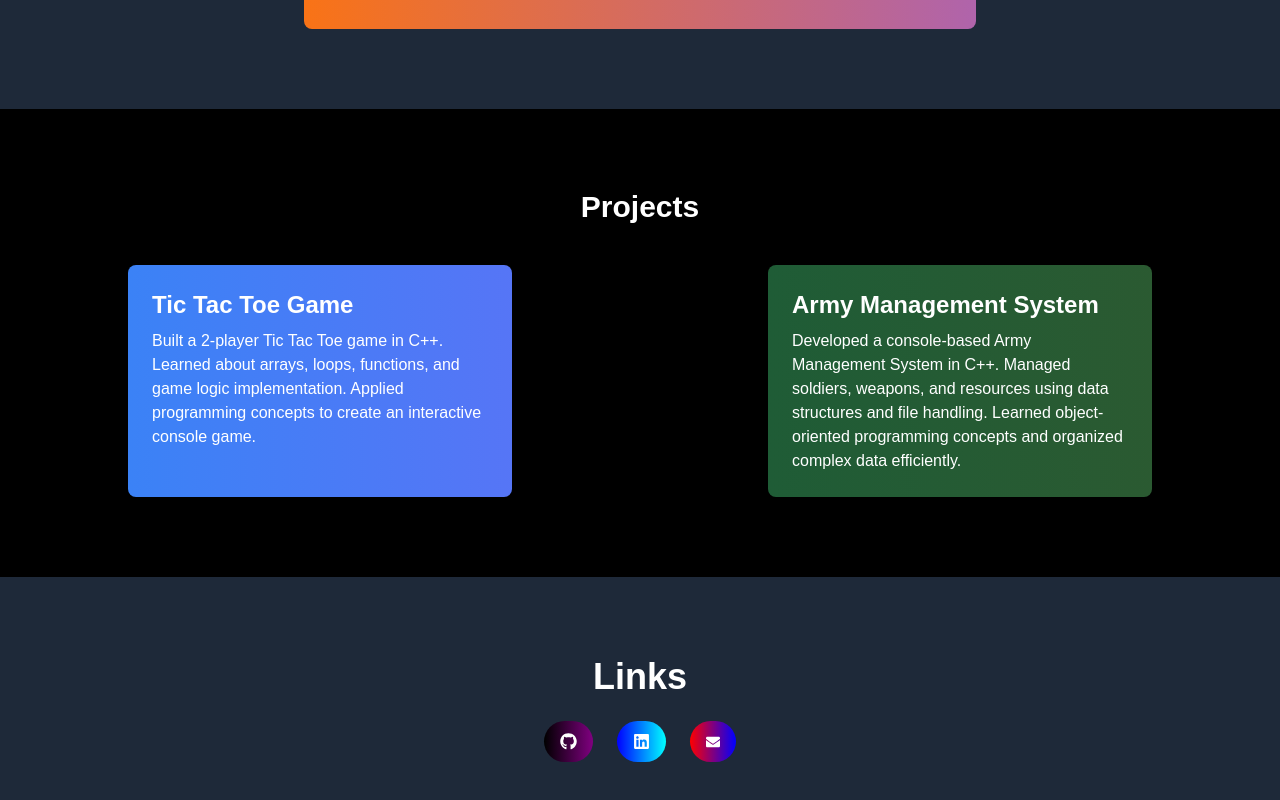
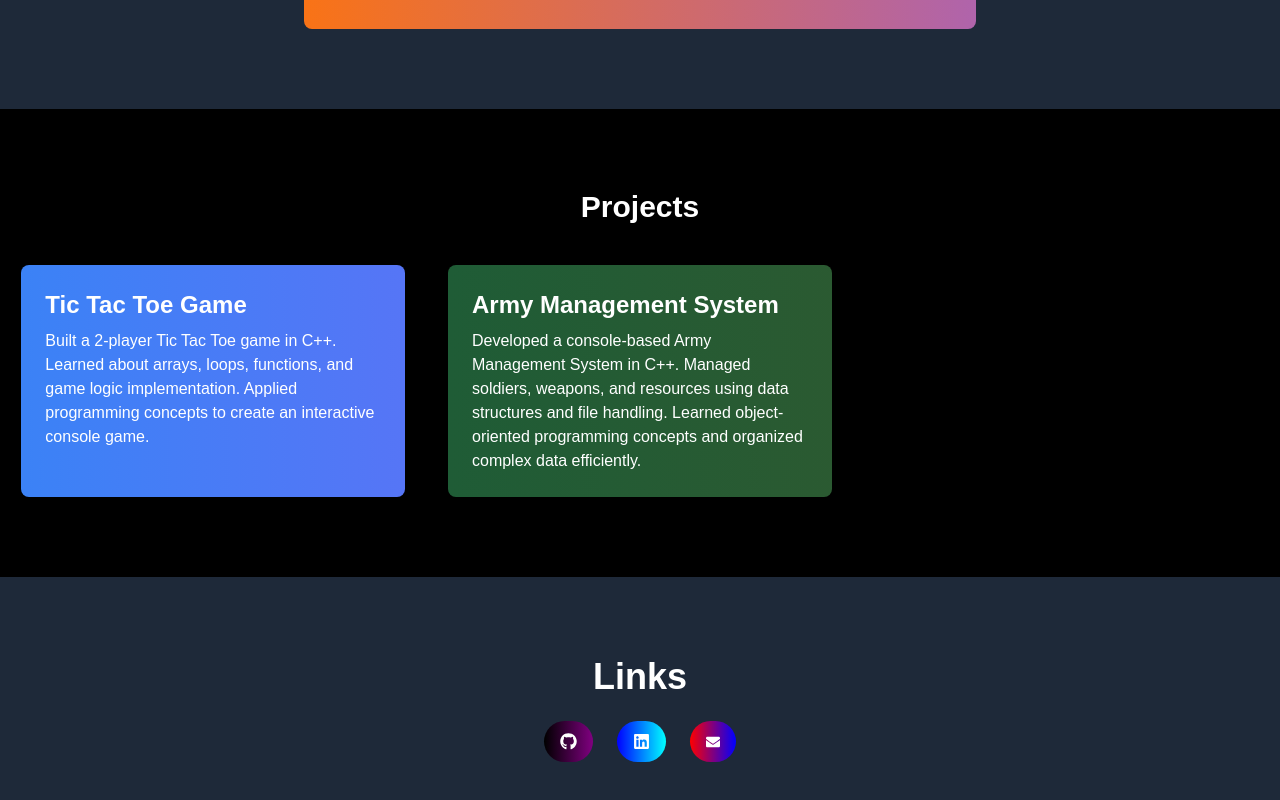
Before and after one commit to sameer890678/portfolio, a Next.js app: page / in a window 1280 px wide. Shown: the part 1051-1851 px from the top of the page. Built offline with nearby package versions, Linux system fonts and the light colour scheme.

Commit message:
again modified

```diff
--- a/app/page.tsx
+++ b/app/page.tsx
@@ -62,7 +62,7 @@ export default function Home() {
 {/*Projetcs*/}
       <section className="py-20 px-4 bg-black-800">
   <h2 className="text-3xl font-bold text-white text-center mb-10">Projects</h2>
-  <div className="grid grid-cols-2 md:grid-cols-2 gap-8 justify-items-center">
+  <div className="grid grid-cols-2 md:grid-cols-3 gap-8 justify-items-center">
 
    {/* Tic Tac Toe Project */}
 <div className="p-6 rounded-lg text-white cursor-pointer shadow-lg tictactoe-hover max-w-sm hover:scale-105 transition-transform duration-500">
```
